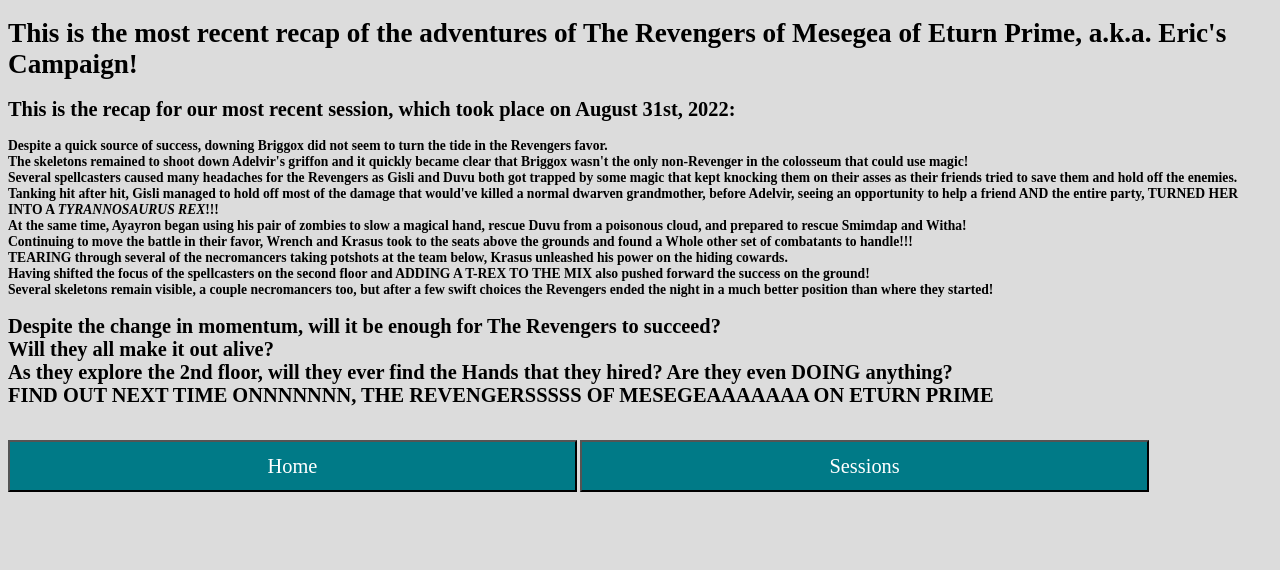
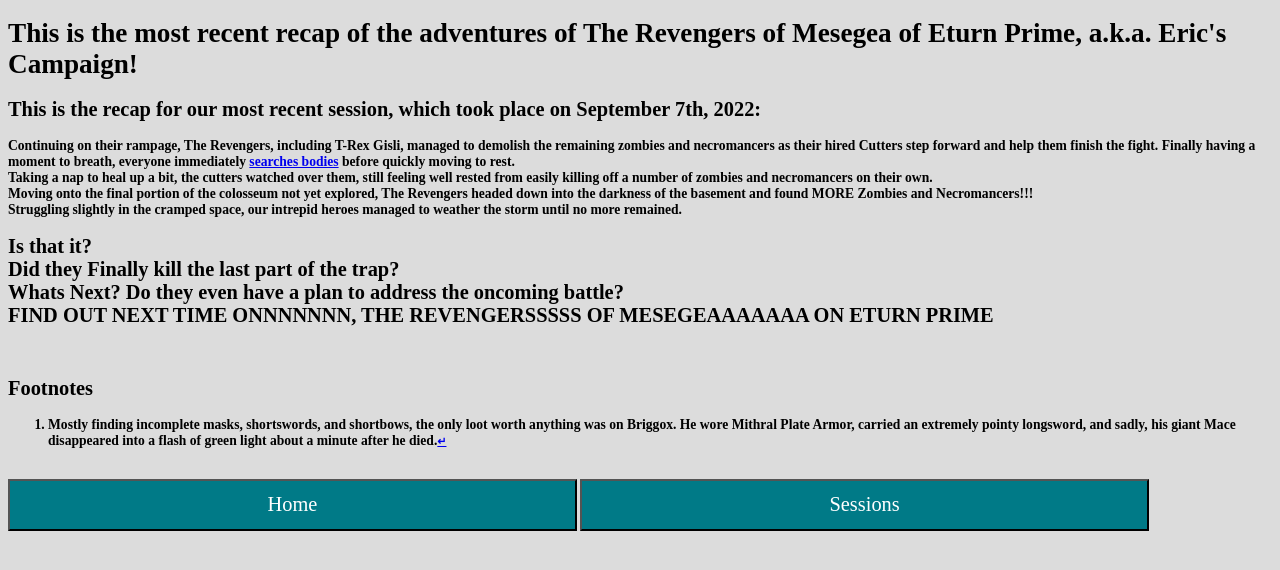
Before and after one commit to TheDiemer/resumeSite, a Flask app: page /last in a window 1280 px wide. Shown: the top 570 px of the page. Run offline with Flask 2, Linux system fonts and the light colour scheme.

Commit message:
feat(recap): September 7th.

```diff
--- a/dnd/templates/recap.html
+++ b/dnd/templates/recap.html
@@ -7,30 +7,33 @@
     </head>
     <body style="font-size:0.85em;">
         <h1>This is the most recent recap of the adventures of The Revengers of Mesegea of Eturn Prime, a.k.a. Eric's Campaign!</h1>
-        <h2>This is the recap for our most recent session, which took place on August 31st, 2022:</h2>
+        <h2>This is the recap for our most recent session, which took place on September 7th, 2022:</h2>
         <p>
 			<a>
-				Despite a quick source of success, downing Briggox did not seem to turn the tide in the Revengers favor.<br>
-				The skeletons remained to shoot down Adelvir's griffon and it quickly became clear that Briggox wasn't the only non-Revenger in the colosseum that could use magic!<br>
-				Several spellcasters caused many headaches for the Revengers as Gisli and Duvu both got trapped by some magic that kept knocking them on their asses as their friends tried to save them and hold off the enemies.<br>
+				Continuing on their rampage, The Revengers, including T-Rex Gisli, managed to demolish the remaining zombies and necromancers as their hired Cutters step forward and help them finish the fight.
 			</a>
 			<a>
-				Tanking hit after hit, Gisli managed to hold off most of the damage that would've killed a normal dwarven grandmother, before Adelvir, seeing an opportunity to help a friend AND the entire party, TURNED HER INTO A <i>TYRANNOSAURUS REX</i>!!!<br>
-				At the same time, Ayayron began using his pair of zombies to slow a magical hand, rescue Duvu from a poisonous cloud, and prepared to rescue Smimdap and Witha!<br>
-				Continuing to move the battle in their favor, Wrench and Krasus took to the seats above the grounds and found a Whole other set of combatants to handle!!!<br>
+				Finally having a moment to breath, everyone immediately <a ariad-describedby="footnote-label" href="#loot" id="loot-ref">searches bodies</a> before quickly moving to rest.<br>
+				Taking a nap to heal up a bit, the cutters watched over them, still feeling well rested from easily killing off a number of zombies and necromancers on their own.<br>
 			</a>
 			<a>
-				TEARING through several of the necromancers taking potshots at the team below, Krasus unleashed his power on the hiding cowards.<br>
-				Having shifted the focus of the spellcasters on the second floor and ADDING A T-REX TO THE MIX also pushed forward the success on the ground!<br>
-				Several skeletons remain visible, a couple necromancers too, but after a few swift choices the Revengers ended the night in a much better position than where they started!<br>
+				Moving onto the final portion of the colosseum not yet explored, The Revengers headed down into the darkness of the basement and found MORE Zombies and Necromancers!!!<br>
+				Struggling slightly in the cramped space, our intrepid heroes managed to weather the storm until no more remained.<br>
 			</a>
 		</p>
 		<p>
-			<h2>Despite the change in momentum, will it be enough for The Revengers to succeed?<br>
-				Will they all make it out alive?<br>
-				As they explore the 2nd floor, will they ever find the Hands that they hired? Are they even DOING anything?<br>
+			<h2>Is that it?<br>
+				Did they Finally kill the last part of the trap?<br>
+				Whats Next? Do they even have a plan to address the oncoming battle?<br>
 				FIND OUT NEXT TIME ONNNNNNN, THE REVENGERSSSSS OF MESEGEAAAAAAA ON ETURN PRIME</h2>
 		</p>
+		<br>
+		<footer>
+			<h2 id="footnote-label">Footnotes</h2>
+			<ol>
+				<li id="loot">Mostly finding incomplete masks, shortswords, and shortbows, the only loot worth anything was on Briggox. He wore Mithral Plate Armor, carried an extremely pointy longsword, and sadly, his giant Mace disappeared into a flash of green light about a minute after he died.<a href="#loot-ref" aria-label="Back to content">↵</a></li>
+			</ol>
+		</footer>
 		<br>
 		<button class="button" id="home" onclick="window.location.href = '/dnd/'" onmouseover="" style="cursor: pointer;">Home</button>
 		<button class="button" id="home" onclick="window.location.href = '/dnd/sessions'" onmouseover="" style="cursor: pointer;">Sessions</button>
```
Also changed, not shown: dnd/templates/sessions.html (+15 -5 lines).
